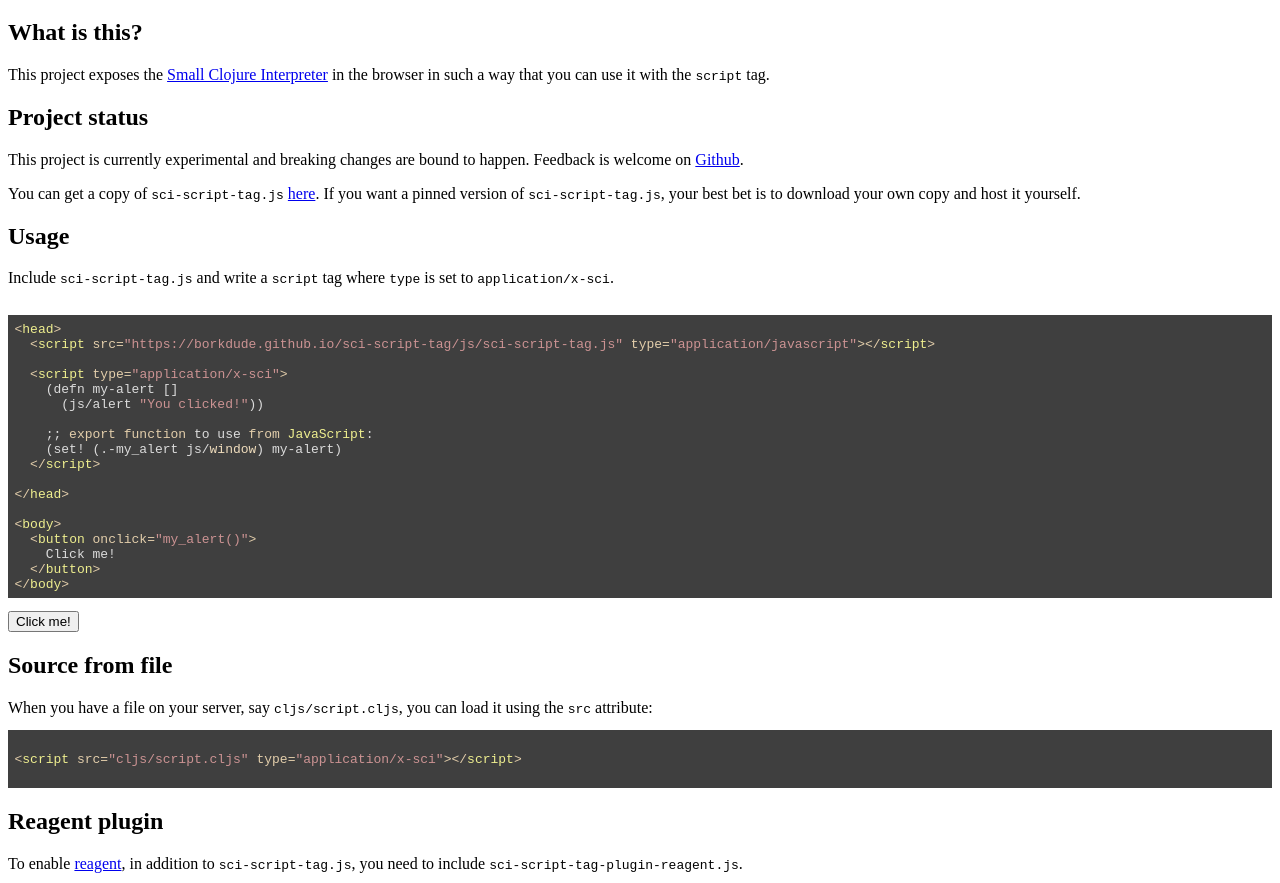
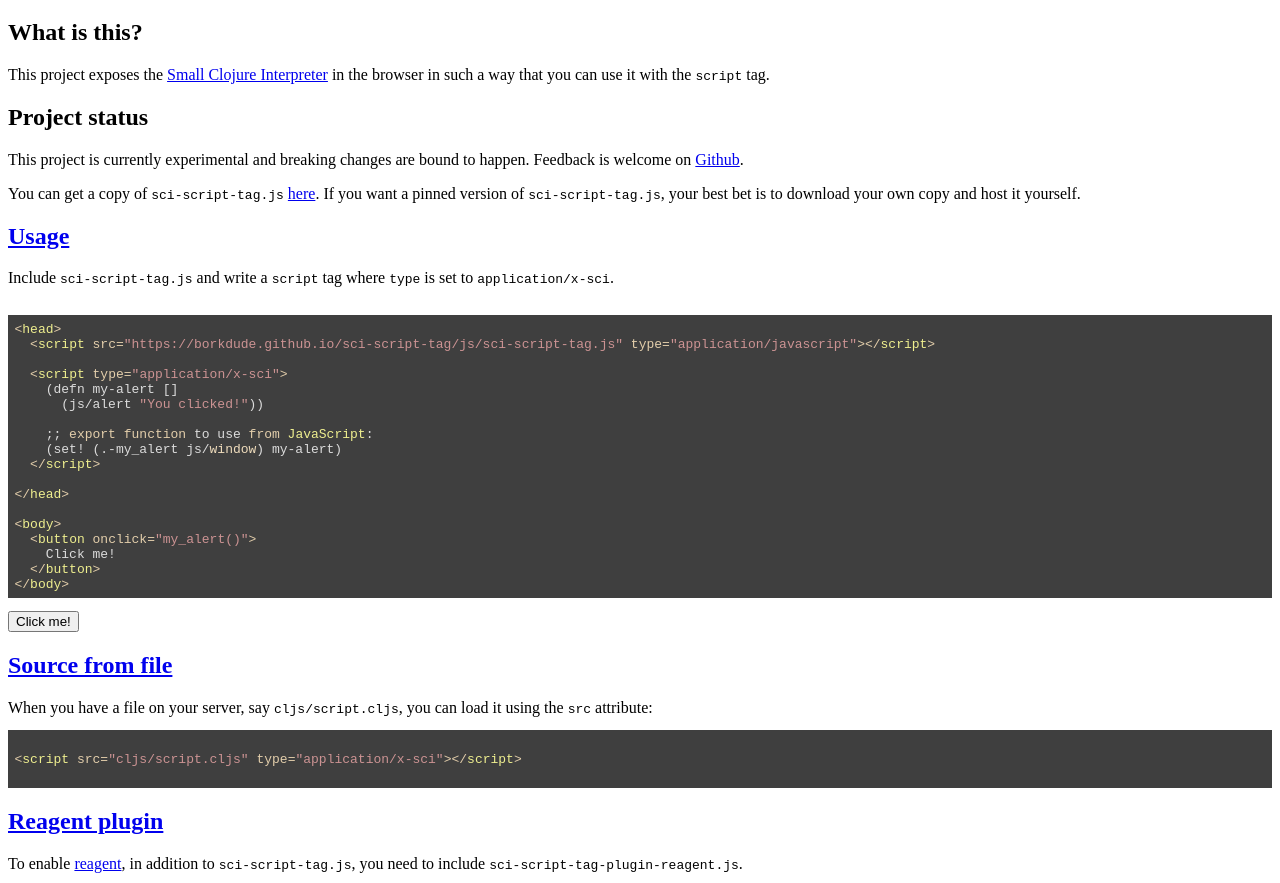
Before and after one commit to babashka/scittle, a plain HTML site: page resources/public/index.html in a window 1280 px wide. Shown: the part 61-944 px from the top of the page. Drawn offline with nearby package versions, Linux system fonts and the light colour scheme; a script that the page names is missing.

Commit message:
style, html

```diff
--- a/resources/public/index.html
+++ b/resources/public/index.html
@@ -45,7 +45,8 @@
     download your own copy and host it yourself.
     </p>
 
-    <h2><a name="usage">Usage</a></h2>
+    <a name="usage"></a>
+    <h2><a href="#usage">Usage</a></h2>
 
     Include <tt>sci-script-tag.js</tt> and write a <tt>script</tt> tag
     where <tt>type</tt> is set
@@ -75,7 +76,8 @@
       Click me!
     </button>
 
-    <h2><a name="src">Source from file</a></h2>
+    <a name="src"></a>
+    <h2><a href="#src">Source from file</a></h2>
 
     When you have a file on your server, say <tt>cljs/script.cljs</tt>, you can load it using the <tt>src</tt> attribute:
 
@@ -83,7 +85,8 @@
 &lt;script src=&quot;cljs/script.cljs&quot; type=&quot;application/x-sci&quot;&gt;&lt;/script&gt;
     </code></pre>
 
-    <h2><a name="reagent">Reagent plugin<a/></h2>
+    <a name="reagent"></a>
+    <h2><a href="#reagent">Reagent plugin</a></h2>
 
     To enable <a href="https://github.com/reagent-project/reagent">reagent</a>,
     in addition to <tt>sci-script-tag.js</tt>, you need to include <tt>sci-script-tag-plugin-reagent.js</tt>.
```
